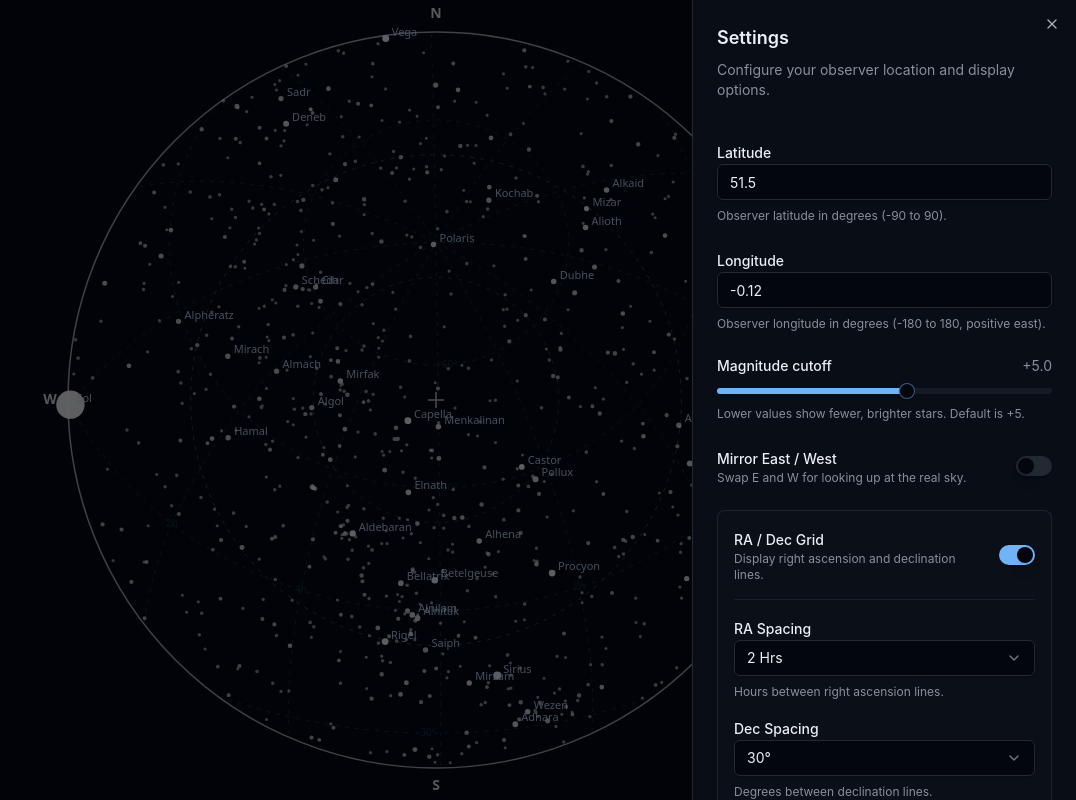
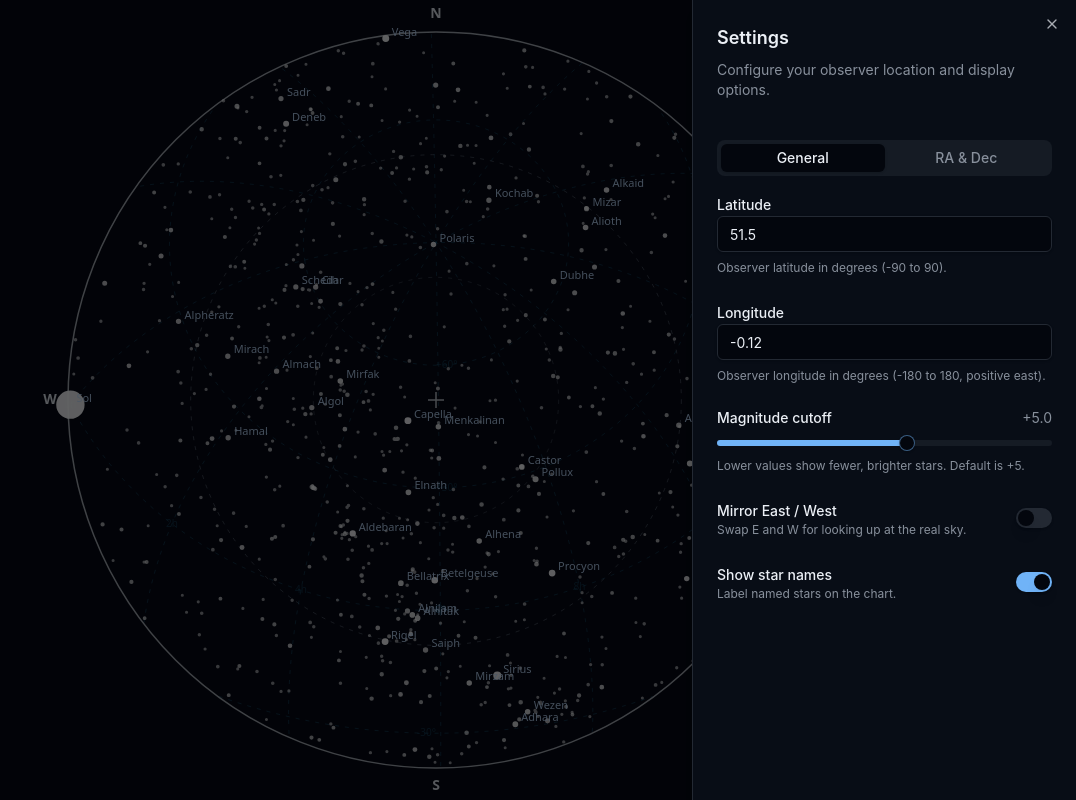
Before and after one commit to ayrea/astro, a React (Vite) app: page / in a window 1280 px wide. Both pictures are taken after a click on the button "Open settings". Shown: the whole page, without its empty margins (204-1280 px from the left). Built offline with nearby package versions, Linux system fonts and the light colour scheme.

Commit message:
Add tabs to settings

```diff
--- a/package.json
+++ b/package.json
@@ -18,6 +18,7 @@
     "@radix-ui/react-select": "^2.3.0",
     "@radix-ui/react-slider": "^1.4.0",
     "@radix-ui/react-switch": "^1.3.0",
+    "@radix-ui/react-tabs": "^1.1.14",
     "@tailwindcss/vite": "^4.3.0",
     "class-variance-authority": "^0.7.1",
     "clsx": "^2.1.1",
--- a/src/components/Settings.tsx
+++ b/src/components/Settings.tsx
@@ -21,6 +21,7 @@ import {
 } from "@/components/ui/sheet";
 import { Slider } from "@/components/ui/slider";
 import { Switch } from "@/components/ui/switch";
+import { Tabs, TabsContent, TabsList, TabsTrigger } from "@/components/ui/tabs";
 import {
   type GridDecSpacing,
   type GridRaSpacing,
@@ -161,7 +162,13 @@ export function Settings() {
           </SheetDescription>
         </SheetHeader>
 
-        <div className="mt-6 space-y-6">
+        <Tabs defaultValue="general" className="mt-6">
+          <TabsList>
+            <TabsTrigger value="general">General</TabsTrigger>
+            <TabsTrigger value="ra-dec">RA & Dec</TabsTrigger>
+          </TabsList>
+
+          <TabsContent value="general" className="space-y-6">
             <div className="space-y-2">
               <Label htmlFor="latitude">Latitude</Label>
               <NumericInput
@@ -228,6 +235,24 @@ export function Settings() {
               />
             </div>
 
+            <div className="flex items-center justify-between gap-4">
+              <div className="space-y-1">
+                <Label htmlFor="labels">Show star names</Label>
+                <p className="text-xs text-muted-foreground">
+                  Label named stars on the chart.
+                </p>
+              </div>
+              <Switch
+                id="labels"
+                checked={settings.showLabels}
+                onCheckedChange={(checked) =>
+                  updateSettings({ showLabels: checked })
+                }
+              />
+            </div>
+          </TabsContent>
+
+          <TabsContent value="ra-dec" className="space-y-6">
             <div className="space-y-4 rounded-lg border border-border/80 bg-muted/20 p-4">
               <div className="flex items-center justify-between gap-4">
                 <div className="space-y-1">
@@ -374,7 +399,9 @@ export function Settings() {
                     value={[Math.round(settings.gridLineOpacity * 100)]}
                     disabled={!settings.showGrid}
                     onValueChange={(value) =>
-                    updateSettings({ gridLineOpacity: (value[0] ?? 20) / 100 })
+                      updateSettings({
+                        gridLineOpacity: (value[0] ?? 20) / 100,
+                      })
                     }
                   />
                 </div>
@@ -449,7 +476,9 @@ export function Settings() {
 
                 <div className="space-y-3">
                   <div className="flex items-center justify-between">
-                  <Label htmlFor="grid-label-font-size">Label Font Size</Label>
+                    <Label htmlFor="grid-label-font-size">
+                      Label Font Size
+                    </Label>
                     <span className="text-sm text-muted-foreground">
                       {settings.gridLabelFontSize}px
                     </span>
@@ -468,23 +497,8 @@ export function Settings() {
                 </div>
               </div>
             </div>
-
-          <div className="flex items-center justify-between gap-4">
-            <div className="space-y-1">
-              <Label htmlFor="labels">Show star names</Label>
-              <p className="text-xs text-muted-foreground">
-                Label named stars on the chart.
-              </p>
-            </div>
-            <Switch
-              id="labels"
-              checked={settings.showLabels}
-              onCheckedChange={(checked) =>
-                updateSettings({ showLabels: checked })
-              }
-            />
-          </div>
-        </div>
+          </TabsContent>
+        </Tabs>
       </SheetContent>
     </Sheet>
   );
--- /dev/null
+++ b/src/components/ui/tabs.tsx
@@ -0,0 +1,53 @@
+import * as React from "react";
+import * as TabsPrimitive from "@radix-ui/react-tabs";
+
+import { cn } from "@/lib/utils";
+
+const Tabs = TabsPrimitive.Root;
+
+const TabsList = React.forwardRef<
+  React.ComponentRef<typeof TabsPrimitive.List>,
+  React.ComponentPropsWithoutRef<typeof TabsPrimitive.List>
+>(({ className, ...props }, ref) => (
+  <TabsPrimitive.List
+    ref={ref}
+    className={cn(
+      "inline-flex h-9 w-full items-center justify-center rounded-lg bg-muted p-1 text-muted-foreground",
+      className,
+    )}
+    {...props}
+  />
+));
+TabsList.displayName = TabsPrimitive.List.displayName;
+
+const TabsTrigger = React.forwardRef<
+  React.ComponentRef<typeof TabsPrimitive.Trigger>,
+  React.ComponentPropsWithoutRef<typeof TabsPrimitive.Trigger>
+>(({ className, ...props }, ref) => (
+  <TabsPrimitive.Trigger
+    ref={ref}
+    className={cn(
+      "inline-flex flex-1 items-center justify-center whitespace-nowrap rounded-md px-3 py-1 text-sm font-medium ring-offset-background transition-all focus-visible:outline-none focus-visible:ring-2 focus-visible:ring-ring focus-visible:ring-offset-2 disabled:pointer-events-none disabled:opacity-50 data-[state=active]:bg-background data-[state=active]:text-foreground data-[state=active]:shadow",
+      className,
+    )}
+    {...props}
+  />
+));
+TabsTrigger.displayName = TabsPrimitive.Trigger.displayName;
+
+const TabsContent = React.forwardRef<
+  React.ComponentRef<typeof TabsPrimitive.Content>,
+  React.ComponentPropsWithoutRef<typeof TabsPrimitive.Content>
+>(({ className, ...props }, ref) => (
+  <TabsPrimitive.Content
+    ref={ref}
+    className={cn(
+      "mt-4 ring-offset-background focus-visible:outline-none focus-visible:ring-2 focus-visible:ring-ring focus-visible:ring-offset-2",
+      className,
+    )}
+    {...props}
+  />
+));
+TabsContent.displayName = TabsPrimitive.Content.displayName;
+
+export { Tabs, TabsList, TabsTrigger, TabsContent };
--- a/src/context/SettingsContext.tsx
+++ b/src/context/SettingsContext.tsx
@@ -85,7 +85,8 @@ function normalizeSettings(parsed: Partial<Settings>): Settings {
       : defaultSettings.gridLineOpacity;
 
   const gridLabelColor =
-    typeof parsed.gridLabelColor === "string" && parsed.gridLabelColor.length > 0
+    typeof parsed.gridLabelColor === "string" &&
+    parsed.gridLabelColor.length > 0
       ? parsed.gridLabelColor
       : defaultSettings.gridLabelColor;
 
```
Also changed, not shown: src/components/Planisphere.tsx (+9 -21 lines), 1 other file (tests, documents, lock files or other folders). Lines whose indentation alone changed are shown as unchanged.
